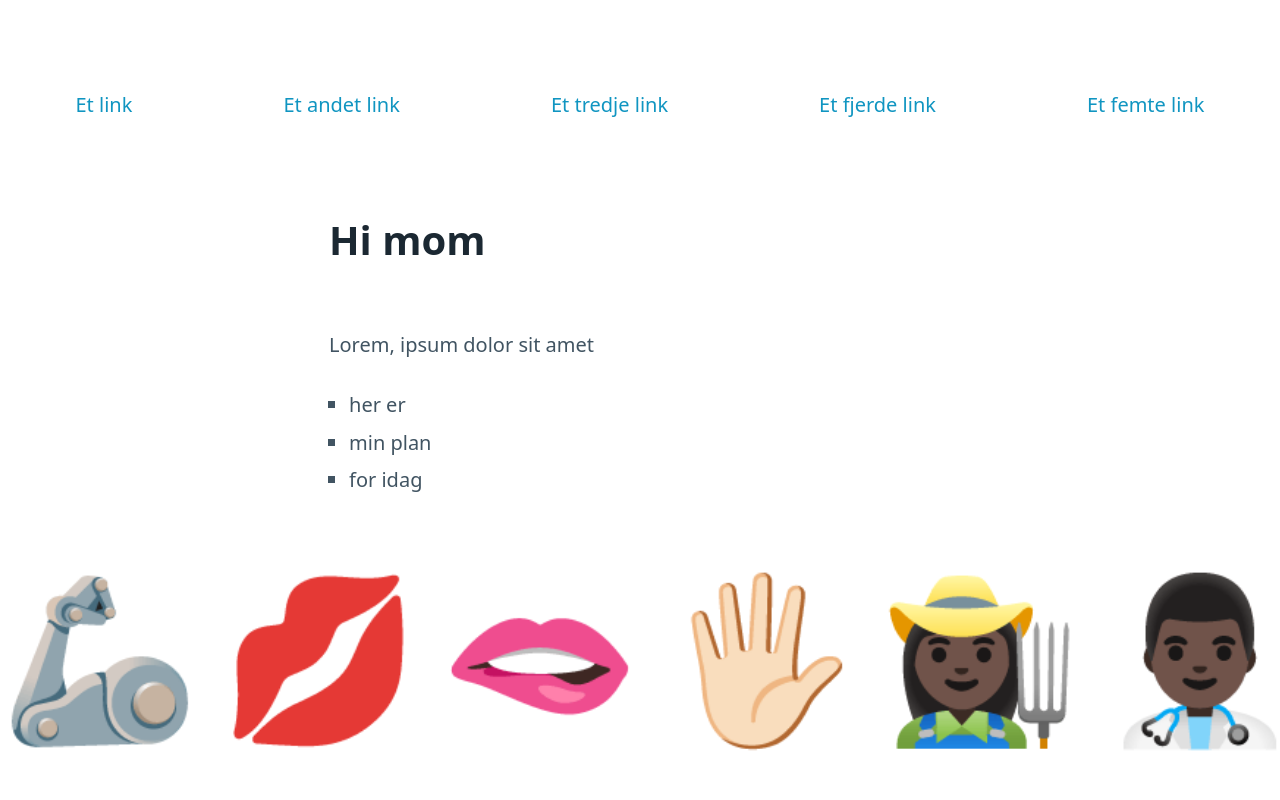
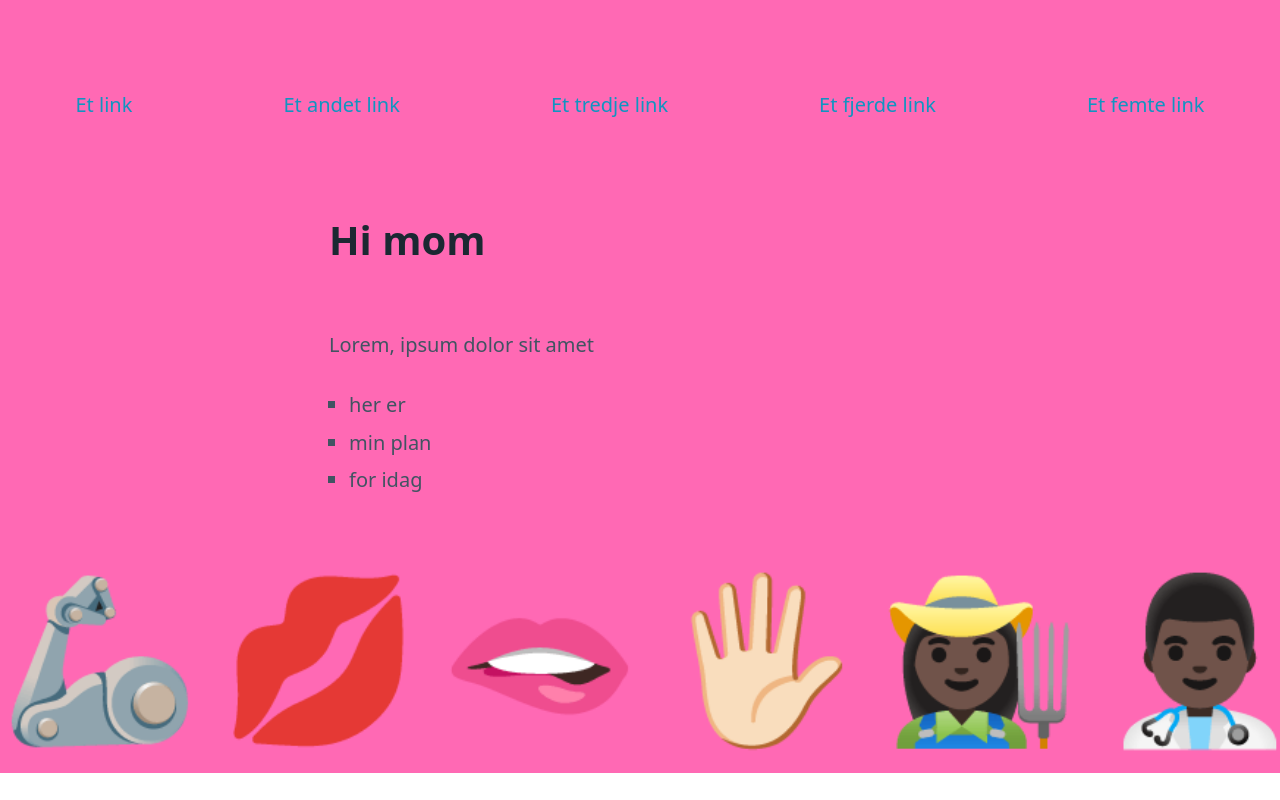
Before and after one commit to zmeincke/mmd2-merge-exercise, a plain HTML site: page index.html in a window 1280 px wide. Drawn offline with nearby package versions, Linux system fonts and the light colour scheme.

Commit message:
hotpink bg color

```diff
--- a/style.css
+++ b/style.css
@@ -1,9 +1,7 @@
 body {
   display: grid;
-  grid-template-columns: minmax(1rem, auto) minmax(auto, 72ch) minmax(
-      1rem,
-      auto
-    );
+  grid-template-columns: minmax(1rem, auto) minmax(auto, 72ch) minmax(1rem, auto);
+  background-color: hotpink;
 }
 body > * {
   grid-column: 2;
```
